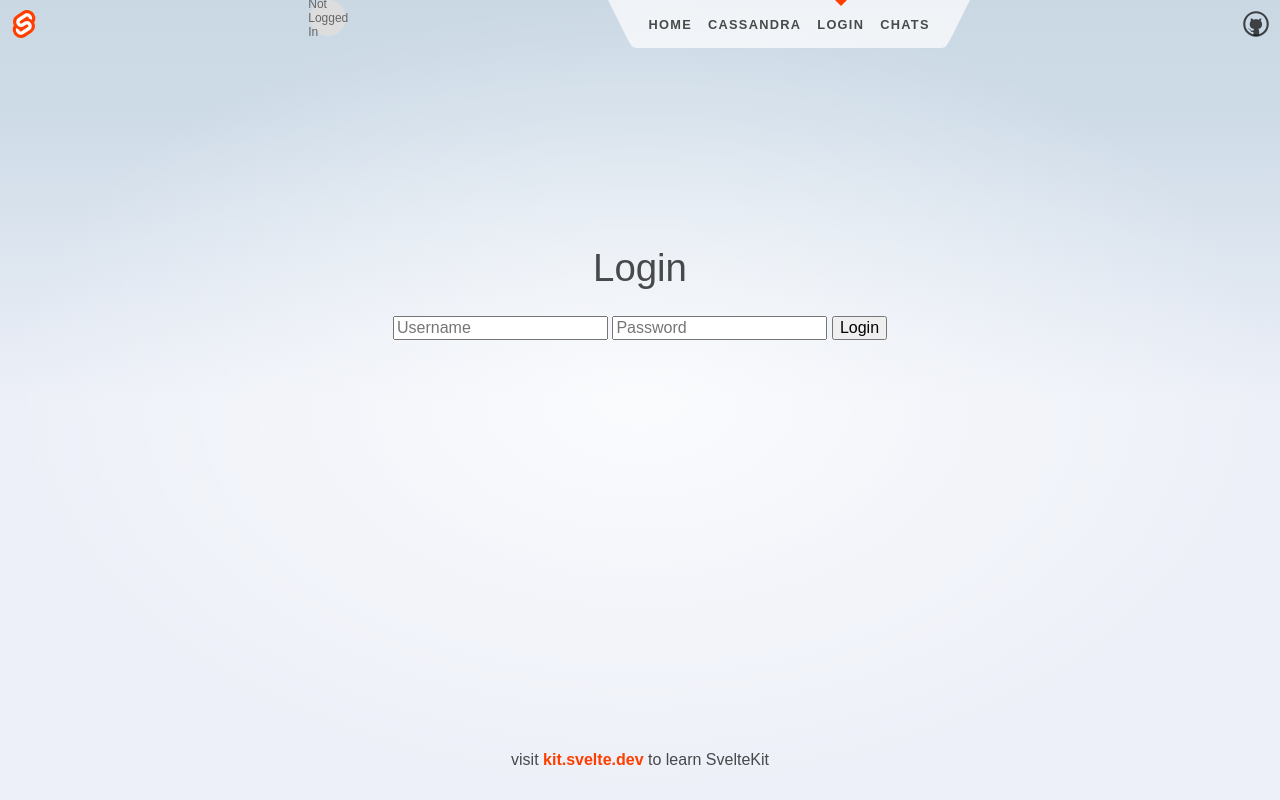
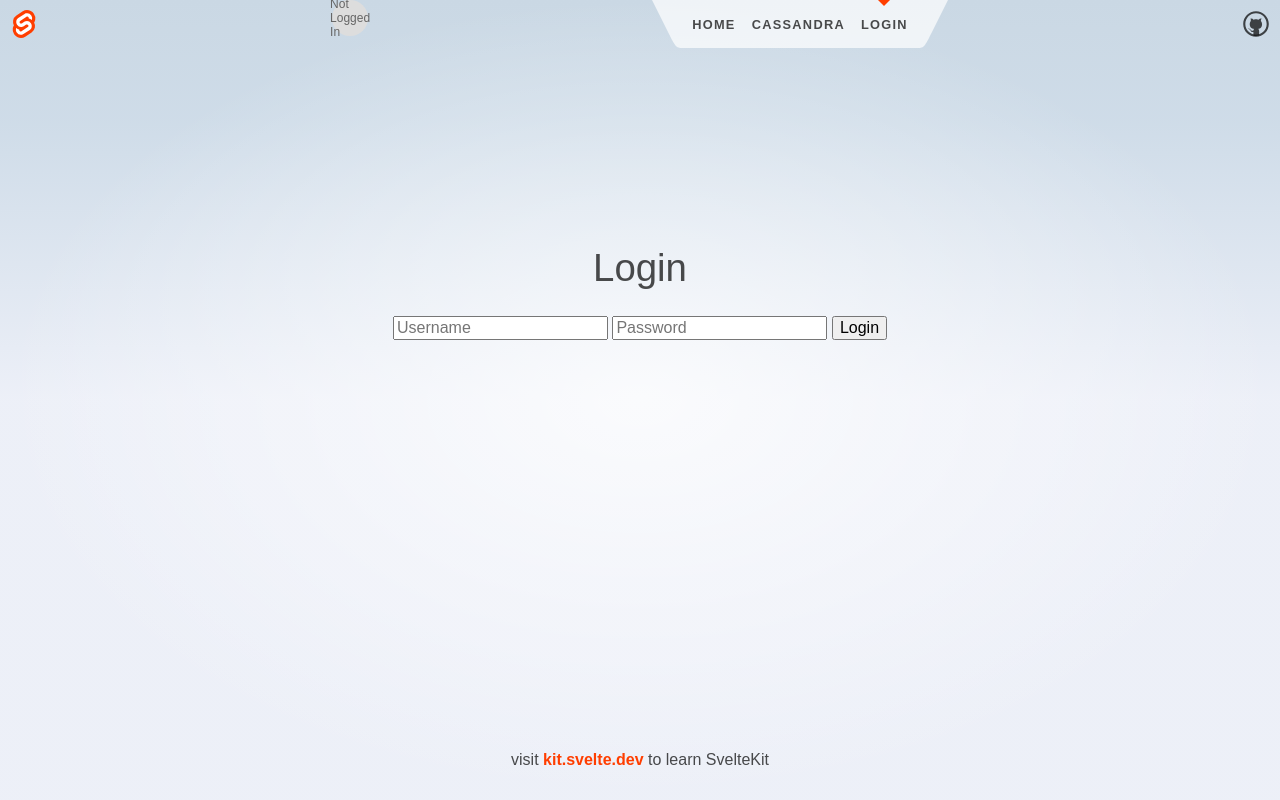
Before and after one commit to Durengo/CHATRIE, a SvelteKit app in the folder Client/: page /login in a window 1280 px wide. Built offline with nearby package versions, Linux system fonts and the light colour scheme.

Commit message:
Added simple log in, log out functionality. Hiding inaccessible pages from users that are not logged in.

```diff
--- a/Client/src/lib/components/LoginForm.svelte
+++ b/Client/src/lib/components/LoginForm.svelte
@@ -31,7 +31,8 @@
 				console.log(`Login successful with token: ${newToken}`);
 				console.log(`Login successful with username: ${username}`);
 				alert(`Login successful: ${newToken}`);
-				// window.location.href = '/login';
+
+				window.location.href = '/';
 			} else {
 				console.error(`Login failed with status: ${response.status}`);
 				try {
--- a/Client/src/routes/Header.svelte
+++ b/Client/src/routes/Header.svelte
@@ -3,6 +3,7 @@
 	import logo from '$lib/images/svelte-logo.svg';
 	import github from '$lib/images/github.svg';
 	import ProfileIcon from '$lib/components/ProfileIcon.svelte';
+	import { isLoggedIn, logout } from '$lib/stores.js';
 </script>
 
 <header>
@@ -26,12 +27,24 @@
 			<li aria-current={$page.url.pathname.startsWith('/cassandra') ? 'page' : undefined}>
 				<a href="/cassandra">Cassandra</a>
 			</li>
-			<li aria-current={$page.url.pathname.startsWith('/login') ? 'page' : undefined}>
-				<a href="/login">Login</a>
-			</li>
-			<li aria-current={$page.url.pathname.startsWith('/chat') ? 'page' : undefined}>
-				<a href="/chat">Chats</a>
-			</li>
+			{#if $isLoggedIn}
+				<li aria-current={$page.url.pathname.startsWith('/profile') ? 'page' : undefined}>
+					<!-- <a href="/profile">Profile</a> -->
+					<a>Profile</a>
+				</li>
+				<li aria-current={$page.url.pathname.startsWith('/chat') ? 'page' : undefined}>
+					<a href="/chat">Chats</a>
+				</li>
+			{:else}
+				<li aria-current={$page.url.pathname.startsWith('/login') ? 'page' : undefined}>
+					<a href="/login">Login</a>
+				</li>
+			{/if}
+			{#if $isLoggedIn}
+				<li>
+					<a href="/logout" on:click|preventDefault={logout}>Log Out</a>
+				</li>
+			{/if}
 		</ul>
 		<svg viewBox="0 0 2 3" aria-hidden="true">
 			<path d="M0,0 L0,3 C0.5,3 0.5,3 1,2 L2,0 Z" />
```
